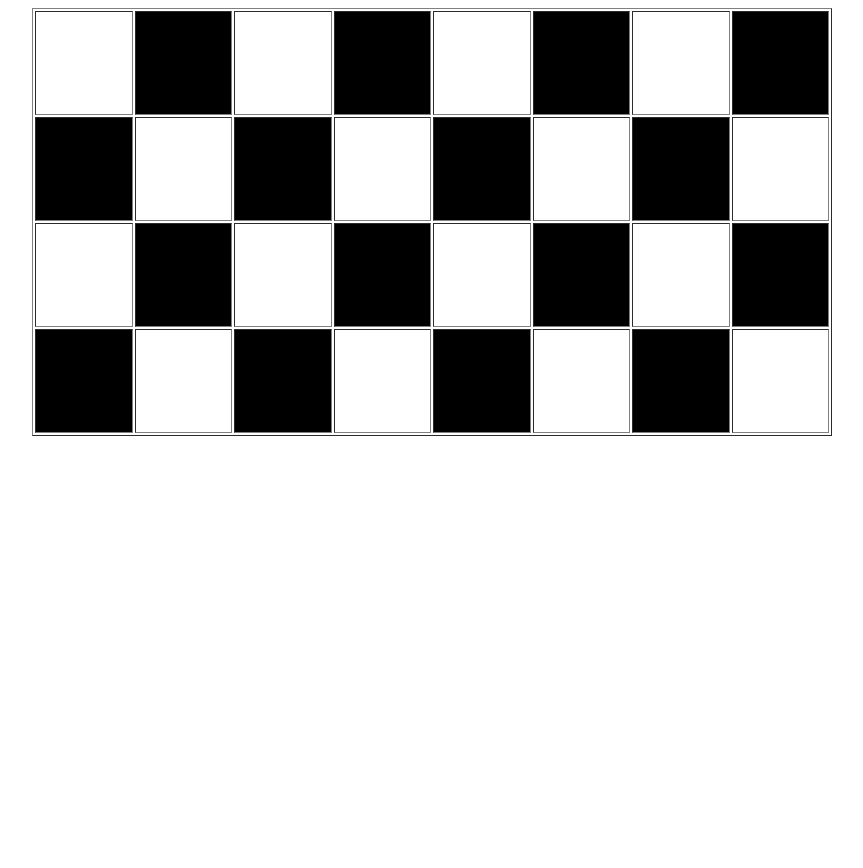
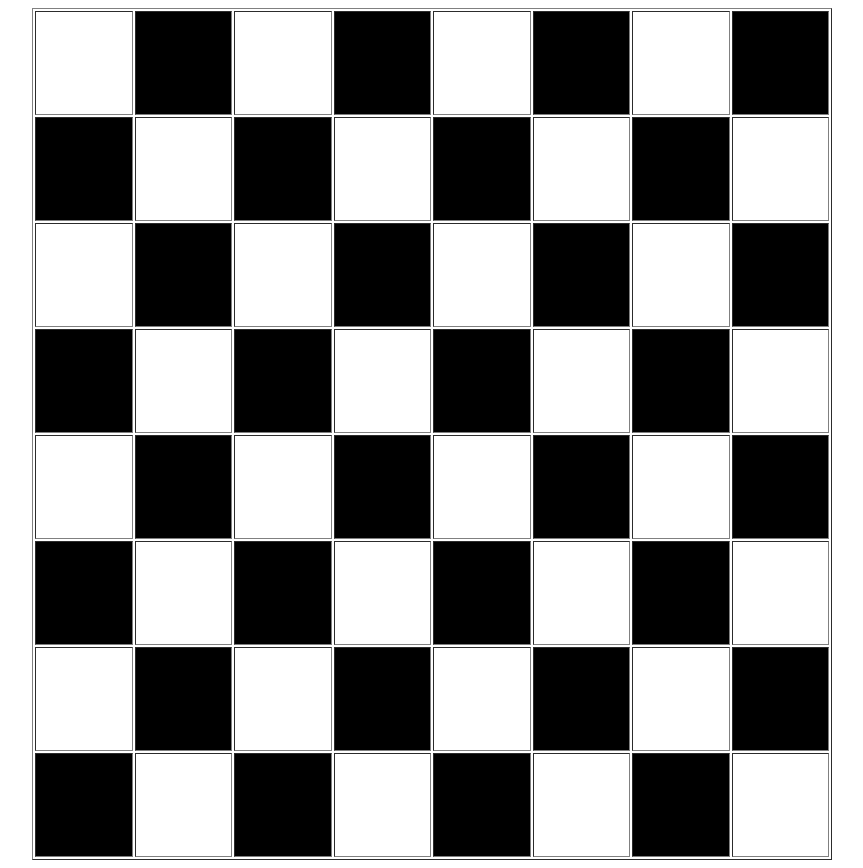
Before and after one commit to Varunpannala/new, a plain HTML site: page index.html in a window 1280 px wide. Shown: the whole page, without its empty margins (208-1071 px from the left). Before the commit the page ends 800 px from the top, so only its background shows below. Drawn offline with Linux system fonts and the light colour scheme.

Commit message:
Update index.html

```diff
--- a/index.html
+++ b/index.html
@@ -48,7 +48,49 @@
 <td width="100" height="100" bgcolor="white"</td>
 
 </tr>
+<tr>
+<td width="100" height="100" bgcolor="white"</td>
+<td width="100" height="100" bgcolor="black"</td>
+<td width="100" height="100" bgcolor="white"</td>
+<td width="100" height="100" bgcolor="black"</td>
+<td width="100" height="100" bgcolor="white"</td>
+<td width="100" height="100" bgcolor="black"</td>
+<td width="100" height="100" bgcolor="white"</td>
+<td width="100" height="100" bgcolor="black"</td>
+</tr>
+<tr>
+<td width="100" height="100" bgcolor="black"</td>
+<td width="100" height="100" bgcolor="white"</td>
+<td width="100" height="100" bgcolor="black"</td>
+<td width="100" height="100" bgcolor="white"</td>
+<td width="100" height="100" bgcolor="black"</td>
+<td width="100" height="100" bgcolor="white"</td>
+<td width="100" height="100" bgcolor="black"</td>
+<td width="100" height="100" bgcolor="white"</td>
 
+</tr>
+
+<tr>
+<td width="100" height="100" bgcolor="white"</td>
+<td width="100" height="100" bgcolor="black"</td>
+<td width="100" height="100" bgcolor="white"</td>
+<td width="100" height="100" bgcolor="black"</td>
+<td width="100" height="100" bgcolor="white"</td>
+<td width="100" height="100" bgcolor="black"</td>
+<td width="100" height="100" bgcolor="white"</td>
+<td width="100" height="100" bgcolor="black"</td>
+</tr>
+<tr>
+<td width="100" height="100" bgcolor="black"</td>
+<td width="100" height="100" bgcolor="white"</td>
+<td width="100" height="100" bgcolor="black"</td>
+<td width="100" height="100" bgcolor="white"</td>
+<td width="100" height="100" bgcolor="black"</td>
+<td width="100" height="100" bgcolor="white"</td>
+<td width="100" height="100" bgcolor="black"</td>
+<td width="100" height="100" bgcolor="white"</td>
+
+</tr>
 
 
 
```
